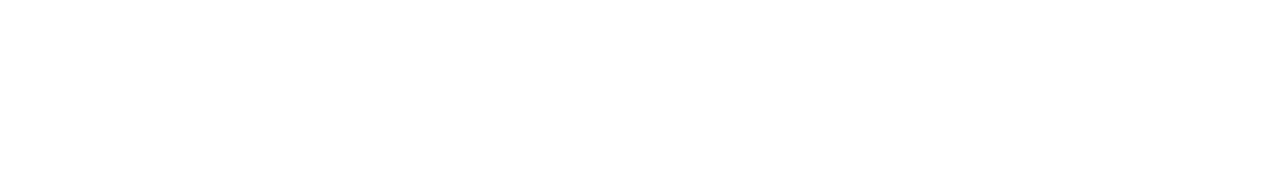
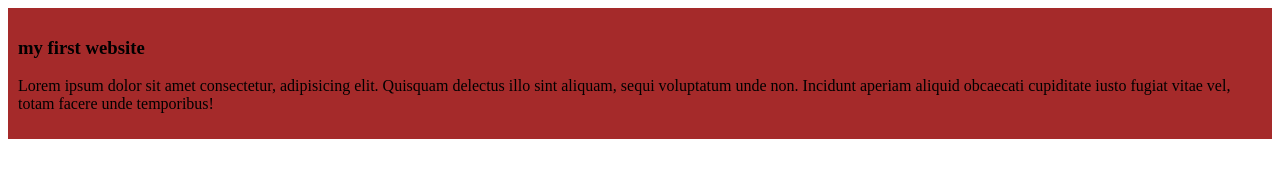
Before and after one commit to FardinFoyes/my-first-website, a plain HTML site: page index.html in a window 1280 px wide. Drawn offline with Linux system fonts and the light colour scheme.

Commit message:
added the first blog

```diff
--- a/index.html
+++ b/index.html
@@ -4,8 +4,12 @@
     <meta charset="UTF-8">
     <meta name="viewport" content="width=device-width, initial-scale=1.0">
     <title>my-first-website</title>
+    <link rel="stylesheet" href="styles/blog.css">
 </head>
 <body>
-
+    <div>
+        <h3>my first website</h3>
+        <p>Lorem ipsum dolor sit amet consectetur, adipisicing elit. Quisquam delectus illo sint aliquam, sequi voluptatum unde non. Incidunt aperiam aliquid obcaecati cupiditate iusto fugiat vitae vel, totam facere unde temporibus!</p>
+    </div>
 </body>
 </html>
--- /dev/null
+++ b/styles/blog.css
@@ -0,0 +1,4 @@
+div{
+    background-color: brown;
+    padding: 10px;
+}
```
